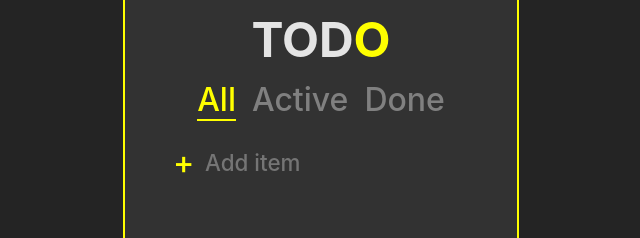
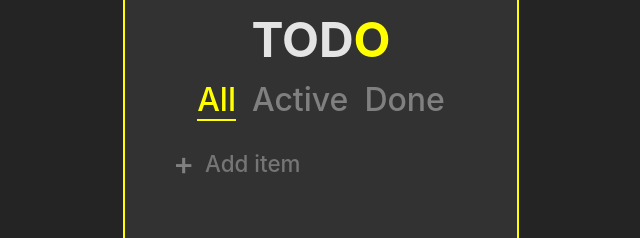
Before and after one commit to temmmus/checklist, a Vue app: page / in a window 1280 px wide. Shown: the top 238 px of the page, without its empty margins (319-959 px from the left). Built offline with nearby package versions, Linux system fonts and the light colour scheme.

Commit message:
feature: increased character limit in input, added input resize, auto-delete item on text clear

```diff
--- a/index.html
+++ b/index.html
@@ -11,11 +11,11 @@
     <link rel="icon" href="/favicon-assets/favicon.ico" sizes="48x48" />
     <link rel="icon" href="/favicon-assets/favicon.svg" sizes="any" type="image/svg+xml" />
     <link rel="apple-touch-icon" href="/favicon-assets/apple-touch-icon.png" />
-
     <link
       rel="stylesheet"
       href="https://cdnjs.cloudflare.com/ajax/libs/font-awesome/6.0.0-beta3/css/all.min.css"
     />
+
     <title>TODO</title>
   </head>
   <body>
--- a/src/components/AddItem.vue
+++ b/src/components/AddItem.vue
@@ -1,50 +1,87 @@
 <template>
   <aside class="add-item" data-testid="add-item">
     <form class="add-item__form" @submit.prevent="addItem">
-      <button class="add-item__button" aria-label="add item button" :disabled="!itemText"></button>
-      <input
+      <button
+        :class="{ 'add-item__button': true, 'button-disabled': !itemText }"
+        :disabled="!itemText"
+        aria-label="add item button"
+      ></button>
+      <textarea
+        ref="textArea"
         class="add-item__input"
         aria-label="add item input"
         placeholder="Add item"
         :maxlength="inputLength"
         v-model="itemText"
+        @keydown="handleKeyDown"
+        @input="autoResizeTextArea"
       />
     </form>
   </aside>
 </template>
 
 <script lang="ts">
-import { defineComponent } from "vue";
+import { defineComponent, ref } from "vue";
 import { INPUT_LENGTH } from "../shared/constants";
 import { IItem } from "../shared/interfaces";
 
 export default defineComponent({
-  data() {
-    return {
-      itemText: "",
-      inputLength: INPUT_LENGTH,
-    };
-  },
-  methods: {
-    addItem() {
-      this.$emit("addItem", {
-        id: Date.now().toString(),
-        text: this.itemText.trim(),
-        completed: false,
-      });
-      this.itemText = "";
+  name: "AddItem",
+  props: {
+    inputLength: {
+      type: Number,
+      default: INPUT_LENGTH,
     },
   },
-  emits: {
-    addItem: (item: IItem) => item,
+  emits: ["addItem"],
+  setup(_, { emit }) {
+    const itemText = ref<string>("");
+    const textArea = ref<HTMLTextAreaElement | null>(null);
+
+    const addItem = () => {
+      if (!itemText.value.trim()) return;
+
+      const newItem: IItem = {
+        id: Date.now().toString(),
+        text: itemText.value.trim(),
+        completed: false,
+      };
+
+      emit("addItem", newItem);
+      itemText.value = "";
+
+      if (textArea.value) textArea.value.style.height = "50px"; // reset height
+    };
+
+    const autoResizeTextArea = (event: Event) => {
+      const target = event.target as HTMLTextAreaElement;
+      target.style.height = "50px"; // reset height
+      target.style.height = `${target.scrollHeight}px`; // set new height
+    };
+
+    const handleKeyDown = (event: KeyboardEvent) => {
+      if (event.key === "Enter" && event.shiftKey) return; // line break by Shift+Enter
+      if (event.key === "Enter") {
+        event.preventDefault();
+        addItem(); // add item by Enter
+      }
+    };
+
+    return {
+      itemText,
+      textArea,
+      addItem,
+      autoResizeTextArea,
+      handleKeyDown,
+    };
   },
 });
 </script>
 
 <style scoped>
 .add-item {
+  height: auto;
   display: flex;
-  height: 3rem;
   border-top: 1px solid transparent;
   border-bottom: 1px solid transparent;
 }
@@ -63,12 +100,22 @@ export default defineComponent({
 .add-item__button {
   grid-column: 2;
 }
+
 .add-item__button:after {
   color: yellow;
   content: "\002B";
 }
 
+.button-disabled:after {
+  color: #808080;
+}
+
 .add-item__input {
   grid-column: 3;
+  width: 100%;
+  height: 50px;
+  padding-top: 12px;
+  padding-bottom: 10px;
+  box-sizing: border-box;
 }
 </style>
--- a/src/components/Item.vue
+++ b/src/components/Item.vue
@@ -1,5 +1,6 @@
 <template>
   <li
+    :id="'item-' + item.id"
     class="item"
     :class="{ 'item--done': item.completed }"
     @mouseover="isHovered = true"
@@ -7,18 +8,18 @@
   >
     <i class="fa fa-grip-vertical drag-handle" aria-hidden="true" v-if="isHovered || isFocused"></i>
     <input class="item__checkbox" type="checkbox" :checked="item.completed" @click="toggleItem" />
-    <input
+    <textarea
+      ref="textArea"
       class="item__input"
-      type="text"
+      placeholder="Item text"
       :maxlength="inputLength"
-      :value="item.text"
-      @input="updateItem"
-      ref="textInput"
+      v-model="item.text"
       @touchstart="
         isFocused = true;
         focusInput();
       "
       @touchend="isFocused = false"
+      @input="handleInput"
     />
     <button
       class="item__remove-button"
@@ -29,11 +30,12 @@
 </template>
 
 <script lang="ts">
-import { defineComponent, PropType, ref } from "vue";
+import { defineComponent, nextTick, onMounted, PropType, ref } from "vue";
 import { INPUT_LENGTH } from "../shared/constants";
 import { IItem } from "../shared/interfaces";
 
 export default defineComponent({
+  name: "Item",
   props: {
     item: {
       type: Object as PropType<IItem>,
@@ -48,15 +50,29 @@ export default defineComponent({
     };
   },
   setup() {
-    const textInput = ref<HTMLInputElement | null>(null);
+    const textArea = ref<HTMLTextAreaElement | null>(null);
 
     const focusInput = () => {
-      if (textInput.value) textInput.value.focus();
+      if (textArea.value) textArea.value.focus();
     };
 
+    const autoResizeTextArea = () => {
+      nextTick(() => {
+        if (textArea.value) {
+          textArea.value.style.height = "55px"; // reset height
+          textArea.value.style.height = `${textArea.value.scrollHeight}px`; // set new height
+        }
+      });
+    };
+
+    onMounted(() => {
+      autoResizeTextArea();
+    });
+
     return {
-      textInput,
+      textArea,
       focusInput,
+      autoResizeTextArea,
     };
   },
   methods: {
@@ -70,6 +86,11 @@ export default defineComponent({
     removeItem() {
       this.$emit("removeItem", this.item.id);
     },
+    handleInput(event: Event) {
+      const target = event.target as HTMLTextAreaElement;
+      this.$emit("updateItem", this.item.id, target.value.trim());
+      this.autoResizeTextArea();
+    },
   },
   emits: {
     toggleItem: (id: string) => typeof id === "string",
@@ -81,7 +102,7 @@ export default defineComponent({
 
 <style scoped>
 .item {
-  height: 3rem;
+  height: auto;
   display: grid;
   grid-template-columns: 1rem 1rem 1fr 1rem;
   column-gap: 1rem;
@@ -98,6 +119,11 @@ export default defineComponent({
 
 .item__input {
   grid-column: 3;
+  width: 100%;
+  height: 50px;
+  padding-top: 12px;
+  padding-bottom: 10px;
+  box-sizing: border-box;
 }
 .item--done .item__input {
   color: #808080;
--- a/src/components/List.vue
+++ b/src/components/List.vue
@@ -13,6 +13,7 @@
           v-if="filteredItems.includes(element)"
           :key="element.id"
           :item="element"
+          :ref="'item-' + element.id"
           @toggle-item="toggleItem"
           @update-item="updateItem"
           @remove-item="removeItem"
@@ -25,7 +26,7 @@
 <script lang="ts">
 import { defineComponent, PropType } from "vue";
 import draggable from "vuedraggable";
-import { IItem } from "../shared/interfaces";
+import { IItem, IItemInstance } from "../shared/interfaces";
 import Item from "./Item.vue";
 
 interface IReorderEvent {
@@ -52,9 +53,22 @@ export default defineComponent({
     },
     updateItem(id: string, text: string) {
       this.$emit("updateItem", id, text);
+      if (!text.length) this.removeItem(id);
     },
     removeItem(id: string) {
       this.$emit("removeItem", id);
+      const index = this.items.findIndex((item) => item.id === id);
+
+      this.$nextTick(() => {
+        const itemRefs = this.items.map((item) => this.$refs["item-" + item.id]) as IItemInstance[];
+
+        if (itemRefs.length > 0) {
+          const previousIndex = index - 1;
+          if (previousIndex >= 0 && itemRefs[previousIndex]) {
+            itemRefs[previousIndex].$refs.textInput.focus();
+          }
+        }
+      });
     },
     onReorderItems(event: IReorderEvent) {
       this.$emit("reorderItems", event);
--- a/src/shared/constants.ts
+++ b/src/shared/constants.ts
@@ -1 +1 @@
-export const INPUT_LENGTH = "20";
+export const INPUT_LENGTH = 100;
--- a/src/shared/interfaces.ts
+++ b/src/shared/interfaces.ts
@@ -2,6 +2,12 @@ export interface IItem {
   id: string;
   text: string;
   completed: boolean;
+}
+
+export interface IItemInstance {
+  $refs: {
+    textInput: HTMLInputElement;
+  };
 }
 
 export interface IFilter {
--- a/src/style.css
+++ b/src/style.css
@@ -43,6 +43,7 @@ ul {
 }
 
 input,
+textarea,
 button {
   padding: 0;
   margin: 0;
@@ -59,6 +60,14 @@ input {
   width: 100%;
 }
 
+textarea {
+  overflow: hidden;
+  resize: none;
+  white-space: pre-wrap;
+  word-wrap: break-word;
+  overflow-wrap: break-word;
+}
+
 button {
   font-size: 2rem;
 }
```
